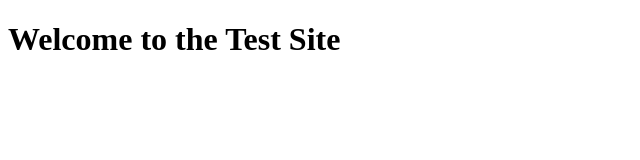
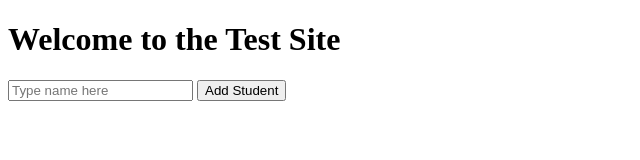
Before and after one commit to johager/02-24-devops-demo, a website: page public/index.html in a window 1280 px wide. Shown: the whole page, without its empty margins (0-640 px from the left). Drawn offline with Linux system fonts and the light colour scheme.

Commit message:
Move app.listen to bottom

```diff
--- a/public/index.html
+++ b/public/index.html
@@ -9,6 +9,10 @@
 </head>
 <body>
     <h1>Welcome to the Test Site</h1>
+    <form>
+        <input type="text" placeholder="Type name here"/>
+        <button>Add Student</button>
+    </form>
     <section></section>
     <script>
         const addForm = document.querySelector('form')
--- a/server/index.js
+++ b/server/index.js
@@ -12,8 +12,6 @@ app.get('/', function(req,res) {
 })
 
 app.use(express.static(path.join(__dirname, '../public')))
-
-app.listen(port, () => { console.log(`running on port ${port}`)})
 
 const Rollbar = require('rollbar')
 const rollbar = new Rollbar({
@@ -39,3 +37,5 @@ app.post('/api/student', (req, res)=>{
 })
 
 app.use(rollbar.errorHandler())
+
+app.listen(port, () => { console.log(`running on port ${port}`)})
```
